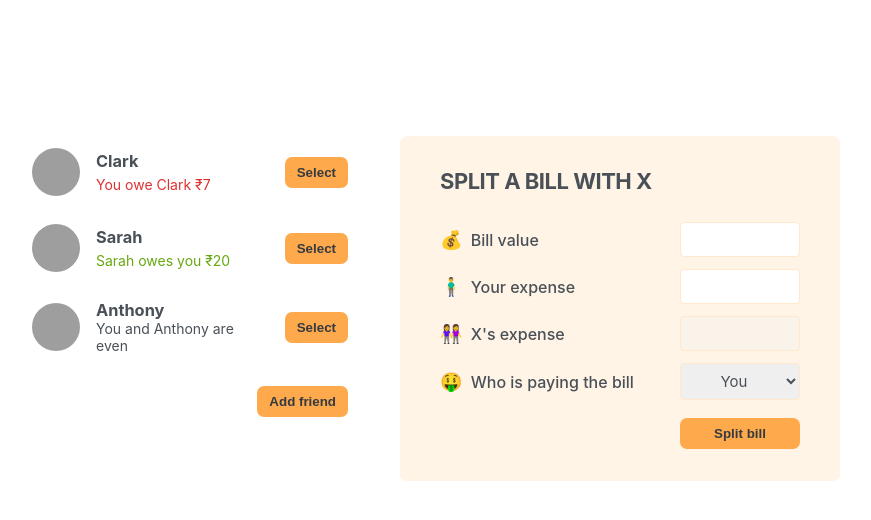
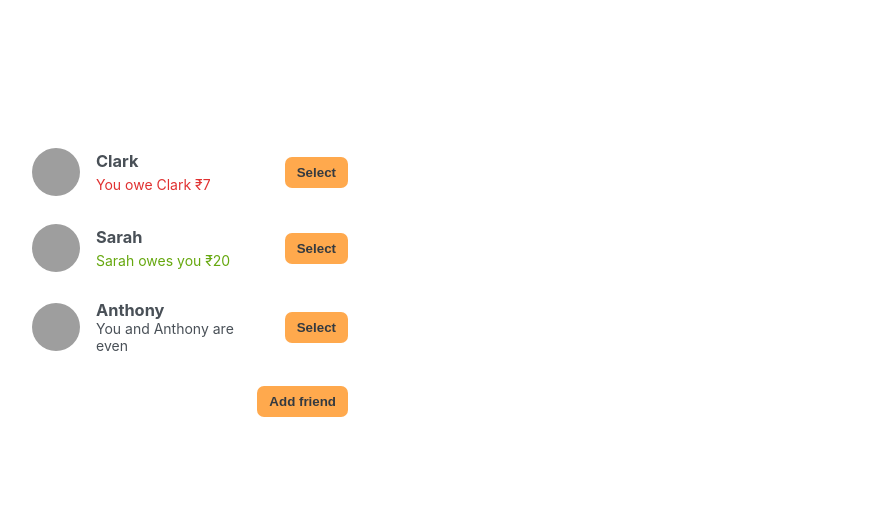
Before and after one commit to narayanananth26/eat-n-split, a React (Create React App) app: page / in a window 1280 px wide. Shown: the top 520 px of the page, without its empty margins (210-1081 px from the left). Built offline with nearby package versions, Linux system fonts and the light colour scheme; grey boxes are pictures that could not be loaded.

Commit message:
implement split bill form

```diff
--- a/src/App.js
+++ b/src/App.js
@@ -32,8 +32,8 @@
 
 export default function App() {
 	const [friends, setFriends] = useState(initialFriends);
-
 	const [showAddFriend, setShowAddFriend] = useState(false);
+	const [selectedFriend, setSelectedFriend] = useState(null);
 
 	function handleShowAddFriend() {
 		setShowAddFriend((show) => !show);
@@ -44,35 +44,54 @@
 		setShowAddFriend(false);
 	}
 
+	function handleSelection(friend) {
+		setSelectedFriend((curr) => (curr?.id === friend.id ? null : friend));
+		setShowAddFriend(false);
+	}
+
 	return (
 		<div className="app">
 			<div className="sidebar">
-				<FriendsList friends={friends} />
+				<FriendsList
+					friends={friends}
+					onSelection={handleSelection}
+					selectedFriend={selectedFriend}
+				/>
+
 				{showAddFriend && (
 					<FormAddFriend onAddFriend={handleAddFriend} />
 				)}
+
 				<Button onClick={handleShowAddFriend}>
 					{showAddFriend ? "Close" : "Add friend"}
 				</Button>
 			</div>
-			<FormSplitBill />
+			{selectedFriend && (
+				<FormSplitBill selectedFriend={selectedFriend} />
+			)}
 		</div>
 	);
 }
 
-function FriendsList({ friends }) {
+function FriendsList({ friends, onSelection, selectedFriend }) {
 	return (
 		<ul>
 			{friends.map((friend) => (
-				<Friend friend={friend} key={friend.id} />
+				<Friend
+					friend={friend}
+					key={friend.id}
+					onSelection={onSelection}
+					selectedFriend={selectedFriend}
+				/>
 			))}
 		</ul>
 	);
 }
 
-function Friend({ friend }) {
+function Friend({ friend, onSelection, selectedFriend }) {
+	const isSelected = selectedFriend?.id === friend.id;
 	return (
-		<li>
+		<li className={isSelected ? "selected" : ""}>
 			<img src={friend.image} alt={friend.name} />
 			<h3>{friend.name}</h3>
 			{friend.balance < 0 && (
@@ -87,7 +106,9 @@
 			)}
 			{friend.balance === 0 && <p>You and {friend.name} are even</p>}
 
-			<Button>Select</Button>
+			<Button onClick={() => onSelection(friend)}>
+				{isSelected ? "Close" : "Select"}
+			</Button>
 		</li>
 	);
 }
@@ -135,10 +156,10 @@
 	);
 }
 
-function FormSplitBill() {
+function FormSplitBill({ selectedFriend }) {
 	return (
 		<form className="form-split-bill">
-			<h2>Split a bill with X</h2>
+			<h2>Split a bill with {selectedFriend.name}</h2>
 
 			<label>💰 Bill value</label>
 			<input type="text" />
@@ -146,13 +167,13 @@
 			<label>🧍‍♂️ Your expense</label>
 			<input type="text" />
 
-			<label>👭 X's expense</label>
+			<label>👭 {selectedFriend.name}'s expense</label>
 			<input type="text" disabled />
 
 			<label>🤑 Who is paying the bill</label>
 			<select>
 				<option value="user">You</option>
-				<option value="friend">X</option>
+				<option value="friend">{selectedFriend.name}</option>
 			</select>
 
 			<Button>Split bill</Button>
```
